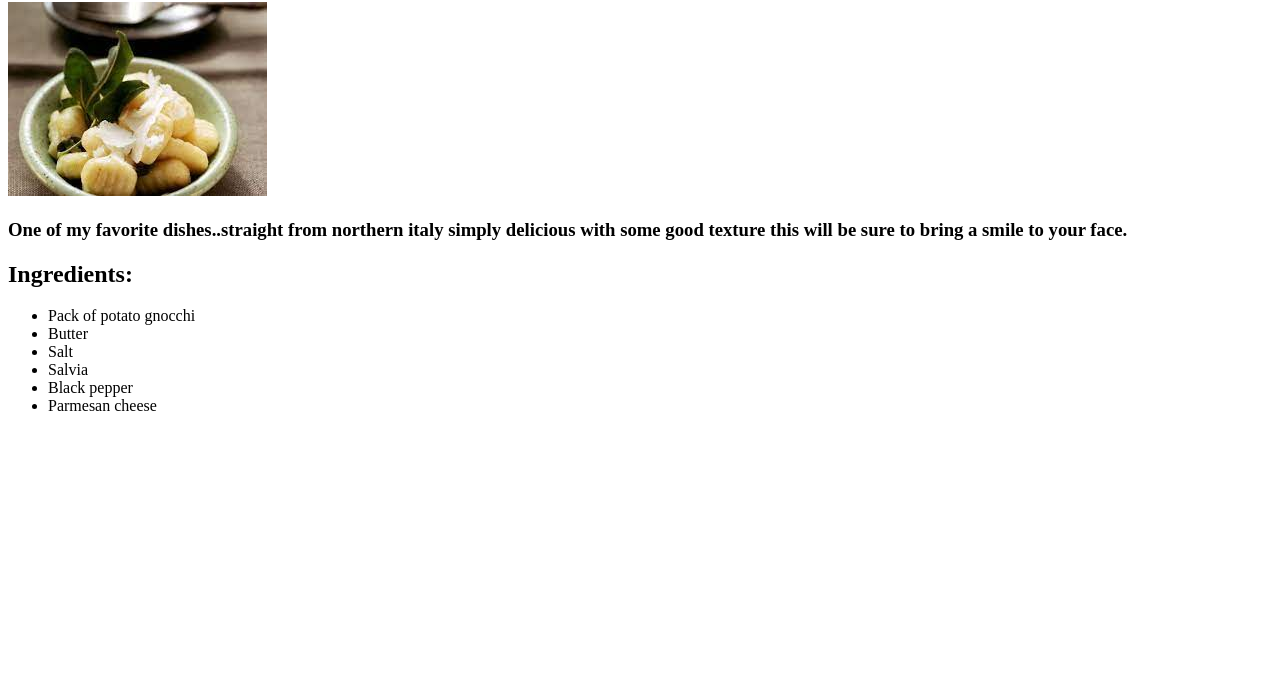
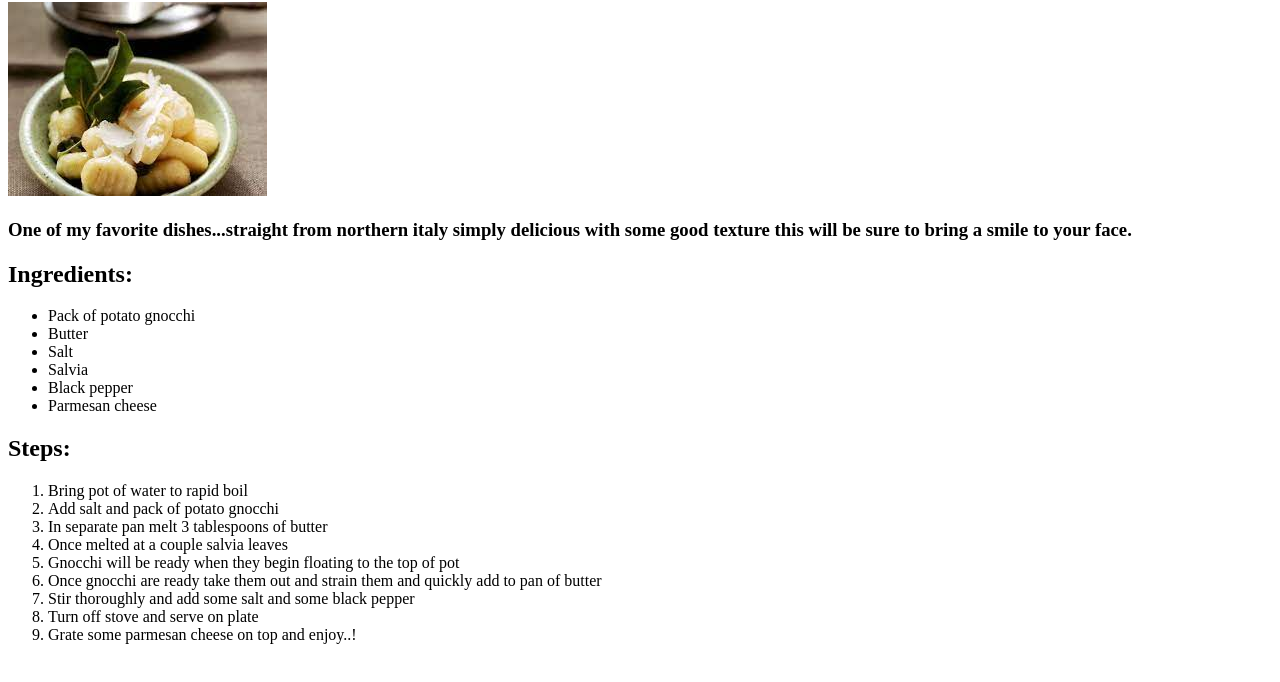
Before and after one commit to mluvara/favorite-recipes, a plain HTML site: page recipes/gnocchi.html in a window 1280 px wide. Shown: the part 78-760 px from the top of the page. Drawn offline with Linux system fonts and the light colour scheme.

Commit message:
added steps on how to make butter gnocchi dish

```diff
--- a/recipes/gnocchi.html
+++ b/recipes/gnocchi.html
@@ -8,7 +8,7 @@
 <body>
     <h1>Butter Gnocchi</h1>
     <img src="gnocchi.jpeg">
-    <h3>One of my favorite dishes..straight from northern italy simply delicious with some good texture this will be sure to bring a smile to your face.</h3>
+    <h3>One of my favorite dishes...straight from northern italy simply delicious with some good texture this will be sure to bring a smile to your face.</h3>
     <h2>Ingredients:</h2>
     <ul>
         <li>Pack of potato gnocchi</li>
@@ -18,5 +18,17 @@
         <li>Black pepper</li>
         <li>Parmesan cheese</li>
     </ul>
+    <h2>Steps:</h2>
+    <ol>
+        <li>Bring pot of water to rapid boil</li>
+        <li>Add salt and pack of potato gnocchi</li>
+        <li>In separate pan melt 3 tablespoons of butter</li>
+        <li>Once melted at a couple salvia leaves</li>
+        <li>Gnocchi will be ready when they begin floating to the top of pot </li>
+        <li>Once gnocchi are ready take them out and strain them and quickly add to pan of butter</li>
+        <li>Stir thoroughly and add some salt and some black pepper</li>
+        <li>Turn off stove and serve on plate</li>
+        <li>Grate some parmesan cheese on top and enjoy..!</li>
+    </ol>
 </body>
 </html>
```
